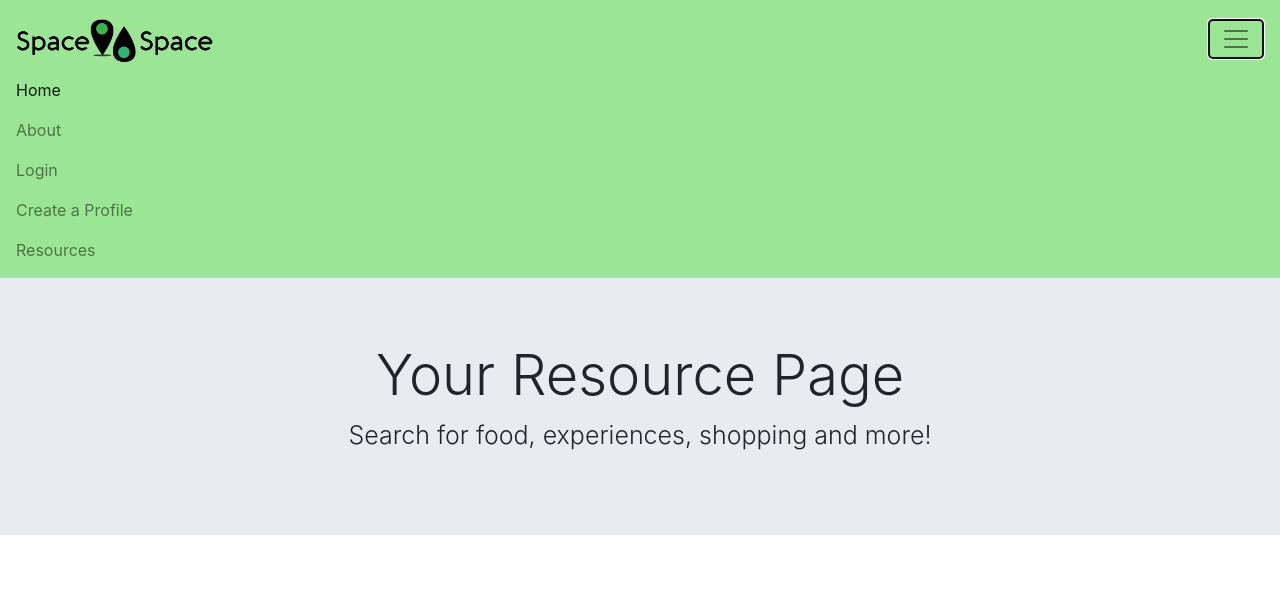
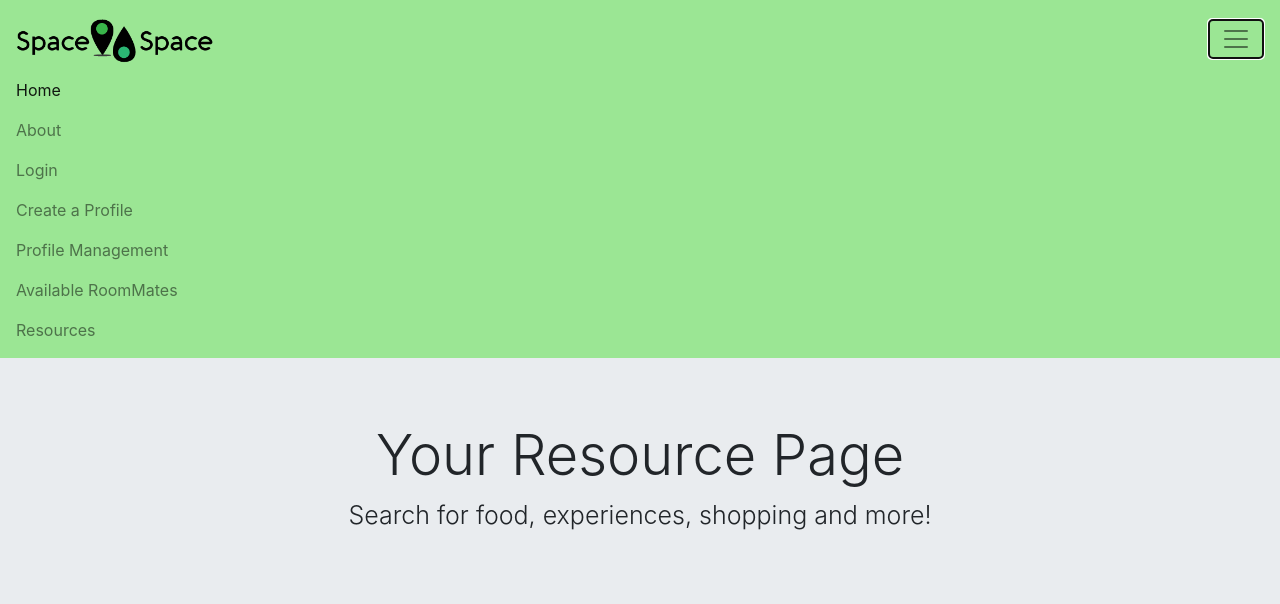
Before and after one commit to AhmaadMetallic/Space-2-Space, a website: page public/resources.html in a window 1280 px wide. Both pictures are taken after a click on the button "Toggle navigation". Shown: the top 604 px of the page. Drawn offline with nearby package versions, Linux system fonts and the light colour scheme; some packages are replaced by stand-ins of ours.

Commit message:
updated nav

```diff
--- a/public/resources.html
+++ b/public/resources.html
@@ -75,7 +75,13 @@
       <li class="nav-item">
         <a class="nav-link" href="/sign-up">Create a Profile</a>
       </li>
-	    <li class="nav-item">
+      <li class="nav-item">
+        <a class="nav-link" href="">Profile Management</a>
+      </li>
+      <li class="nav-item">
+        <a class="nav-link" href="/profiles">Available RoomMates</a>
+      </li>
+	  <li class="nav-item">
         <a class="nav-link" href="/resources">Resources<span class="sr-only">(current)</span></a>
       </li>
       </ul>
```
Also changed, not shown: public/index.html (+6 -0 lines), public/login.html (+6 -0 lines), public/profiles.html (+6 -0 lines), public/sign-up.html (+7 -1 lines), public/user-profile.html (+14 -2 lines).
